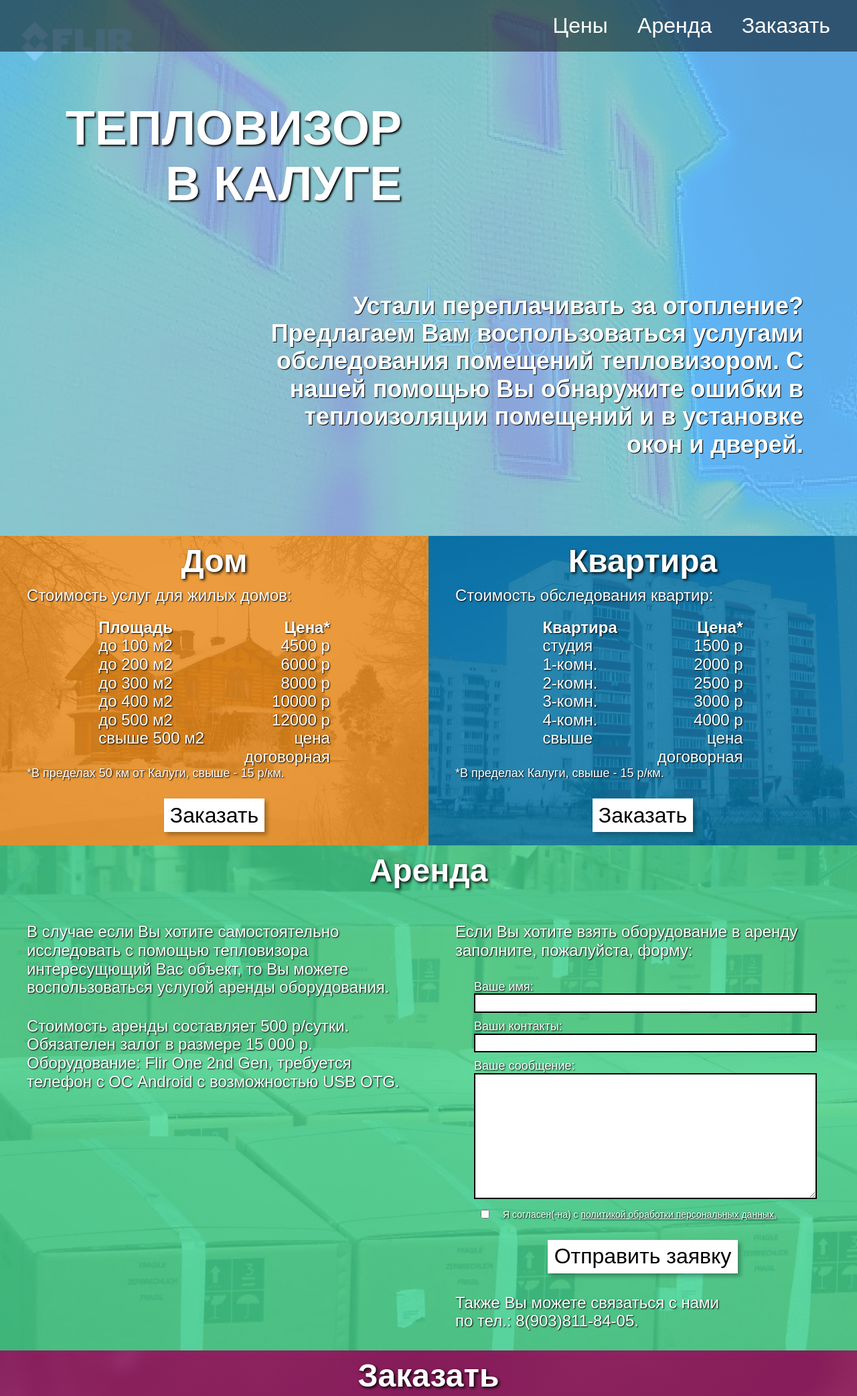
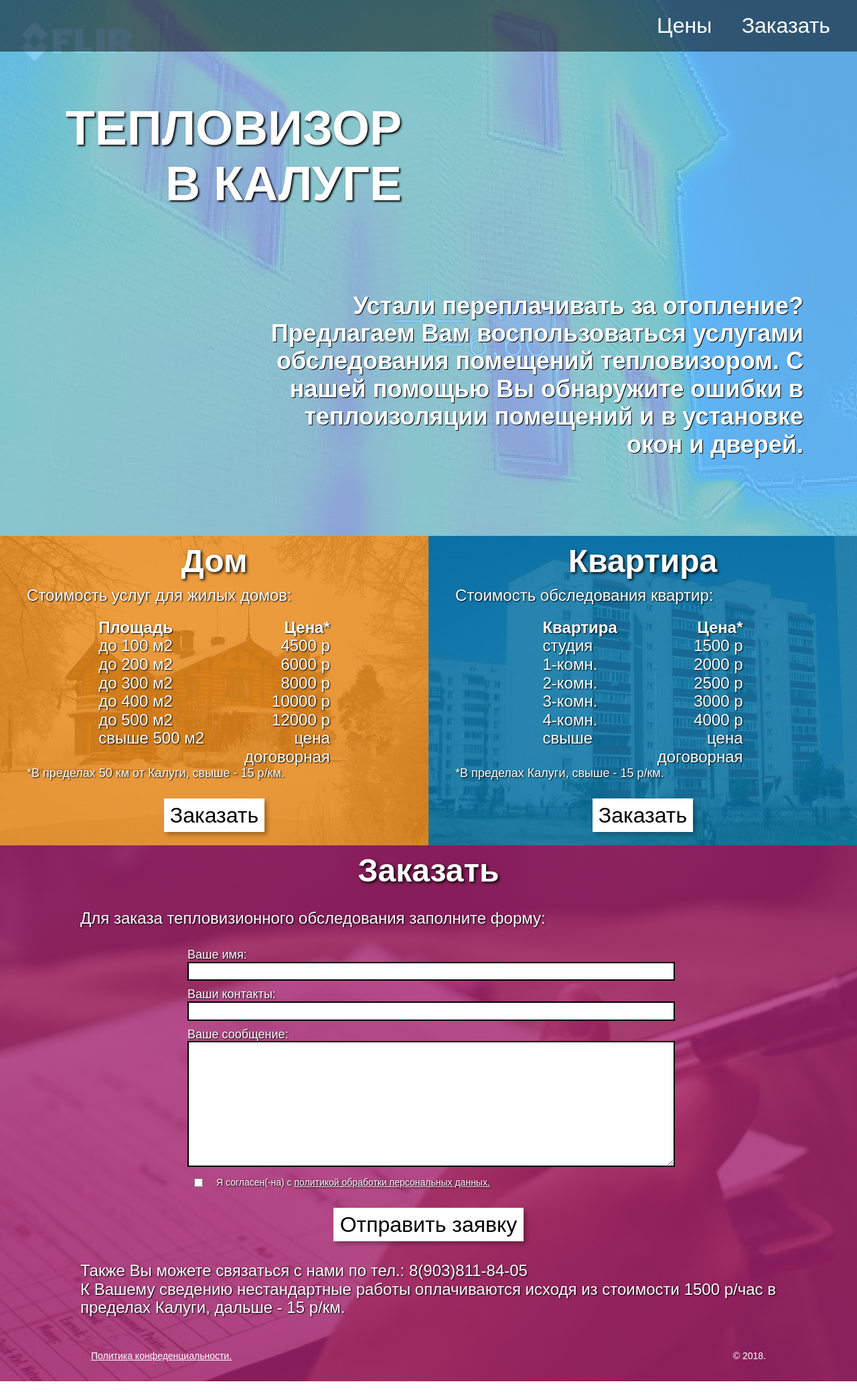
Before and after one commit to engineering-kaluga/teplovizor-site-v1, a plain HTML site: page index.html in a window 1280 px wide. Shown: the top 2084 px of the page at 67% size. After the commit the page ends 2062 px from the top, so only its background shows below. Drawn offline with Linux system fonts and the light colour scheme.

Commit message:
Removed rent

```diff
--- a/index.html
+++ b/index.html
@@ -21,7 +21,7 @@
       <div class="nav">
         <ul>
           <li> <a href="#Price">Цены </a></li>
-          <li><a href="#Rent">Аренда</a></li>
+          <li class="rent-li"><a href="#Rent">Аренда</a></li>
           <li> <a href="#Order">Заказать</a></li>
         </ul>
       </div>
--- a/static/css/main.css
+++ b/static/css/main.css
@@ -417,6 +417,8 @@ header {
         font-size: 32px; }
       .nav ul li a:hover {
         color: black; }
+      .nav ul li.rent-li {
+        display: none; }
     .nav ul li:last-child {
       padding-right: 40px; }
 
@@ -456,7 +458,7 @@ header {
 
 .rent {
   height: auto;
-  display: block;
+  display: none;
   position: relative;
   background-color: #45db93;
   background-image: linear-gradient(to bottom, rgba(69, 219, 147, 0.8) 0%, rgba(69, 219, 147, 0.8) 100%), url("/static/img/boxes.jpeg");
```
